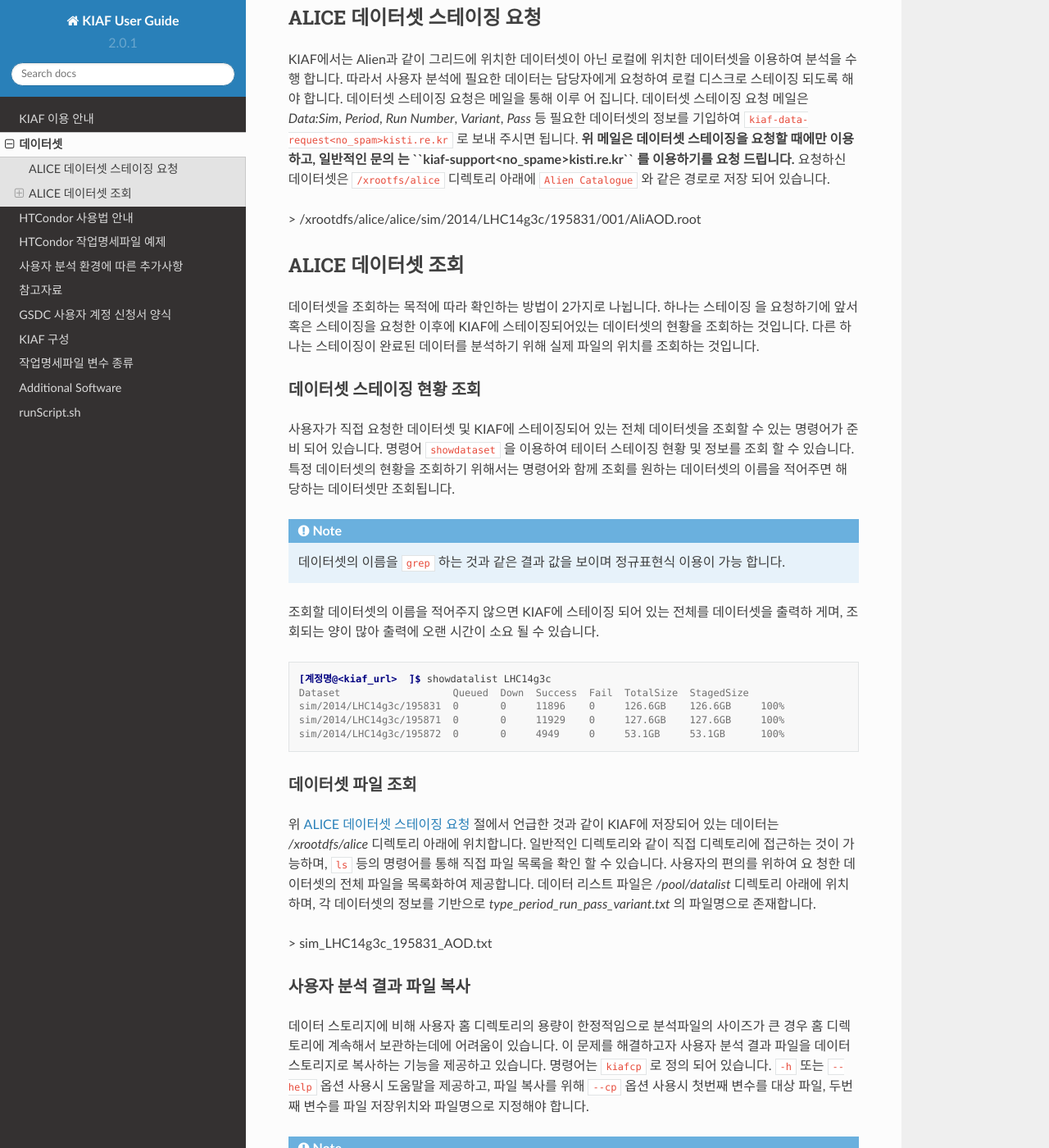
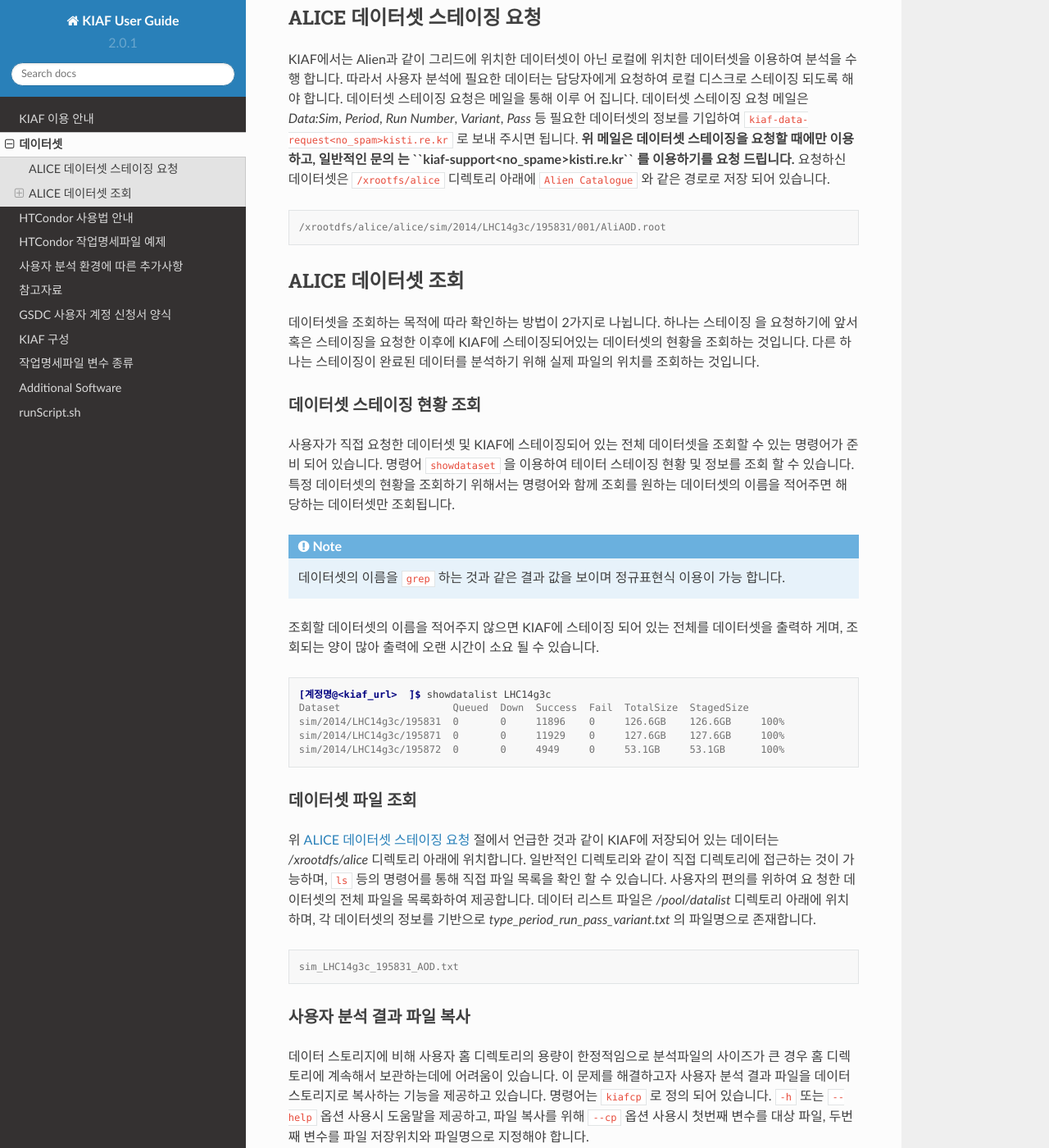
Before and after one commit to andiri/kiaf, a Sphinx documentation site: the page built from docs/source/dataset.rst, in a window 1280 px wide and 1400 px high, scrolled down 238 px. Shown: the whole window at 82% size. Built offline with Sphinx 7.4.7 and the Read the Docs theme 2.0.0, drawn with Linux system fonts in a browser that asks for light colours.

Commit message:
Update dataset.rst

```diff
--- a/docs/source/dataset.rst
+++ b/docs/source/dataset.rst
@@ -14,7 +14,10 @@
 데이터셋 스테이징 요청 메일은 *Data:Sim*, *Period*, *Run Number*, *Variant*, *Pass* 등 필요한 데이터셋의 정보를 기입하여 ``kiaf-data-request<no_spam>kisti.re.kr`` 로 보내 주시면 됩니다. **위 메일은 데이터셋 스테이징을 요청할 때에만 이용하고, 일반적인 문의 는 ``kiaf-support<no_spame>kisti.re.kr`` 를 이용하기를 요청 드립니다.**
 요청하신 데이터셋은 ``/xrootfs/alice`` 디렉토리 아래에 ``Alien Catalogue`` 와 같은 경로로 저장 되어 있습니다.
 
-> /xrootdfs/alice/alice/sim/2014/LHC14g3c/195831/001/AliAOD.root
+.. code-block:: console
+
+  /xrootdfs/alice/alice/sim/2014/LHC14g3c/195831/001/AliAOD.root
+
 
 ALICE 데이터셋 조회
 --------------------------------------
@@ -53,7 +56,10 @@
 사용자의 편의를 위하여 요 청한 데이터셋의 전체 파일을 목록화하여 제공합니다.
 데이터 리스트 파일은 */pool/datalist* 디렉토리 아래에 위치하며, 각 데이터셋의 정보를 기반으로 *type_period_run_pass_variant.txt* 의 파일명으로 존재합니다.
 
-> sim_LHC14g3c_195831_AOD.txt
+.. code-block:: console
+
+  sim_LHC14g3c_195831_AOD.txt
+
 
 사용자 분석 결과 파일 복사
 ^^^^^^^^^^^^^^^^^^^^^^^^^^^^^^^^^^^^
```
